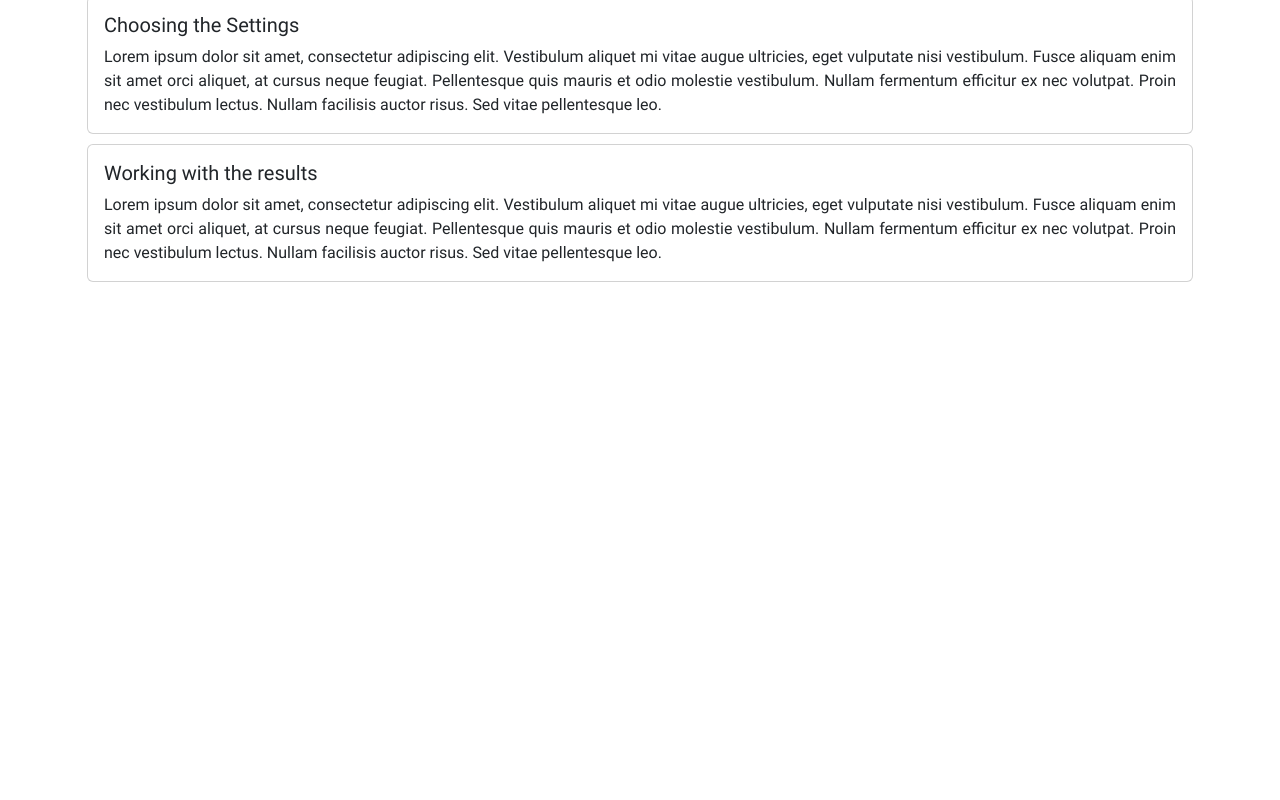
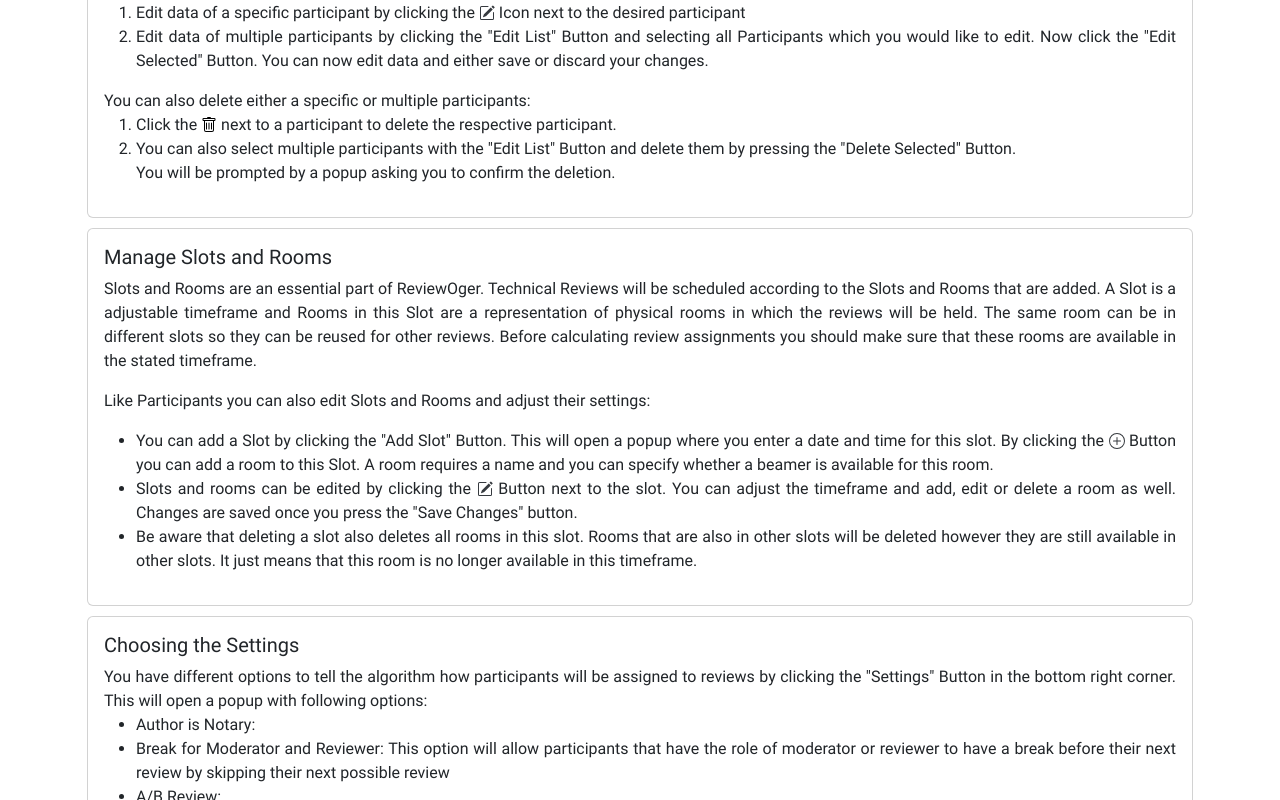
Before and after one commit to RichardWuensch/ReviewOgre, a React (Vite) app: page /docs in a window 1280 px wide. Shown: the part 920-1720 px from the top of the page. Before the commit the page ends 1237 px from the top, so only its background shows below. Built offline with nearby package versions, Linux system fonts and the light colour scheme.

Commit message:
feat: docu for participants and slots

```diff
--- a/src/components/window/docsPage/DocsComponent.jsx
+++ b/src/components/window/docsPage/DocsComponent.jsx
@@ -1,6 +1,9 @@
 import './DocsComponent.css';
 import React from 'react';
-import { Container, Row, Col, Card } from 'react-bootstrap';
+import {Container, Row, Col, Card, Image} from 'react-bootstrap';
+import edit from '../../../media/pencil-square.svg';
+import deleteButton from '../../../media/trash.svg';
+import add from '../../../media/plus-circle.svg';
 
 function DocsComponent () {
   return (
@@ -75,11 +78,65 @@ function DocsComponent () {
                                 <Card.Title>Manage your participants</Card.Title>
                                 <Card.Text>
                                     <span className={'docs-text'}>
-                                    Lorem ipsum dolor sit amet, consectetur adipiscing elit. Vestibulum aliquet mi
-                                    vitae augue ultricies, eget vulputate nisi vestibulum. Fusce aliquam enim sit
-                                    amet orci aliquet, at cursus neque feugiat. Pellentesque quis mauris et odio
-                                    molestie vestibulum. Nullam fermentum efficitur ex nec volutpat. Proin nec
-                                    vestibulum lectus. Nullam facilisis auctor risus. Sed vitae pellentesque leo.
+                                        <p>You can add Participants by clicking the "Add Participant" Button. This will open a popup
+                                        where you can enter the participants relevant information. By confirming this action the participant will be added to the list of participants.
+                                        </p>
+                                        <p>You have following options of editing participants: </p>
+                                        <ol>
+                                             <li>
+                                                 Edit data of a specific participant by clicking the <Image src={edit} alt={'icon'}/> Icon next to the desired participant
+                                             </li>
+                                            <li>
+                                                Edit data of multiple participants by clicking the "Edit List" Button and selecting all
+                                                Participants which you would like to edit. Now click the "Edit Selected" Button. You can now edit data and either save or discard your changes.
+                                            </li>
+                                        </ol>
+                                        You can also delete either a specific or multiple participants:
+                                        <ol>
+                                            <li>
+                                                Click the <Image src={deleteButton} alt={'icon'}/> next to a participant to delete the respective participant.
+                                            </li>
+                                            <li>
+                                                You can also select multiple participants with the "Edit List" Button and delete them by pressing the "Delete Selected" Button.
+                                            </li>
+                                            You will be prompted by a popup asking you to confirm the deletion.
+                                        </ol>
+                                    </span>
+                                </Card.Text>
+                            </Card.Body>
+                        </Card>
+                    </Col>
+                </Row>
+                <Row>
+                    <Col>
+                        <Card>
+                            <Card.Body>
+                                <Card.Title>Manage Slots and Rooms</Card.Title>
+                                <Card.Text>
+                                    <span className={'docs-text'}>
+                                        <p>
+                                            Slots and Rooms are an essential part of ReviewOger. Technical Reviews will be scheduled according
+                                            to the Slots and Rooms that are added. A Slot is a adjustable timeframe and Rooms in this Slot are a representation
+                                            of physical rooms in which the reviews will be held. The same room can be in different slots so they can be reused for other reviews.
+                                            Before calculating review assignments you should make sure that these rooms are available in the stated timeframe.
+                                        </p>
+                                        <p>Like Participants you can also edit Slots and Rooms and adjust their settings:
+                                        </p>
+                                        <ul>
+                                            <li>
+                                                You can add a Slot by clicking the "Add Slot" Button. This will open a popup where you
+                                            enter a date and time for this slot. By clicking the <Image src={add} alt={'icon'}/> Button you can add a room to this Slot.
+                                            A room requires a name and you can specify whether a beamer is available for this room.
+                                            </li>
+                                            <li>
+                                                Slots and rooms can be edited by clicking the <Image src={edit} alt={'icon'}/> Button next to the slot.
+                                                You can adjust the timeframe and add, edit or delete a room as well. Changes are saved once you press the "Save Changes" button.
+                                            </li>
+                                            <li>
+                                                Be aware that deleting a slot also deletes all rooms in this slot. Rooms that are also in other slots will be deleted however they are
+                                                still available in  other slots. It just means that this room is no longer available in this timeframe.
+                                            </li>
+                                        </ul>
                                     </span>
                                 </Card.Text>
                             </Card.Body>
@@ -93,11 +150,24 @@ function DocsComponent () {
                                 <Card.Title>Choosing the Settings</Card.Title>
                                 <Card.Text>
                                     <span className={'docs-text'}>
-                                    Lorem ipsum dolor sit amet, consectetur adipiscing elit. Vestibulum aliquet mi
-                                    vitae augue ultricies, eget vulputate nisi vestibulum. Fusce aliquam enim sit
-                                    amet orci aliquet, at cursus neque feugiat. Pellentesque quis mauris et odio
-                                    molestie vestibulum. Nullam fermentum efficitur ex nec volutpat. Proin nec
-                                    vestibulum lectus. Nullam facilisis auctor risus. Sed vitae pellentesque leo.
+                                    You have different options to tell the algorithm how participants will be assigned to reviews
+                                        by clicking the "Settings" Button in the bottom right corner. This will open a popup with following options:
+                                        <ul>
+                                            <li>
+                                                <strong>Author is Notary</strong>:
+                                            </li>
+                                            <li>
+                                                <strong>Break for Moderator and Reviewer</strong>: This option will allow participants that have the role of moderator or reviewer to
+                                                have a break before their next review by skipping their next possible review
+                                            </li>
+                                            <li>
+                                                <strong>A/B Review</strong>:
+                                            </li>
+                                            <li>
+                                                <strong>International Groups</strong>: This option will assign students which are not proficient in german to be in reviews together so the reviews can be held in english
+                                            </li>
+                                        </ul>
+
                                     </span>
                                 </Card.Text>
                             </Card.Body>
```
